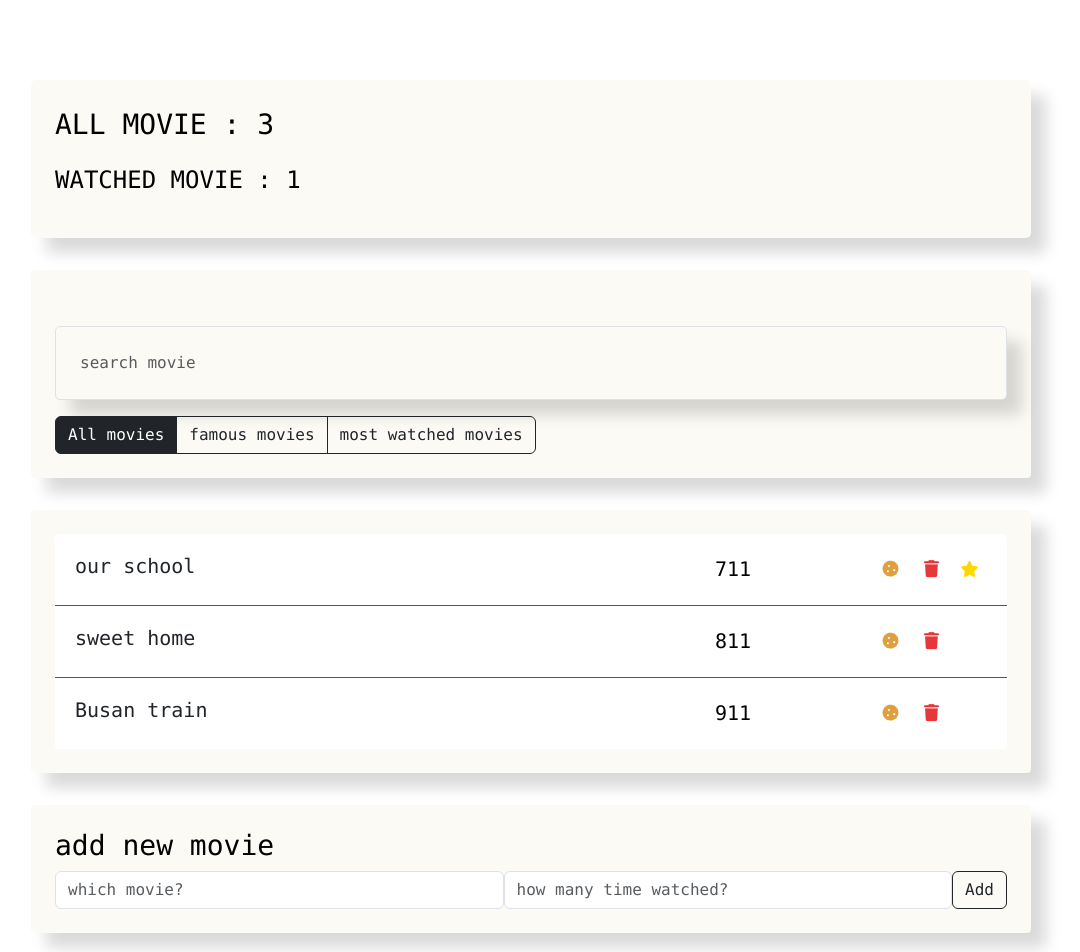
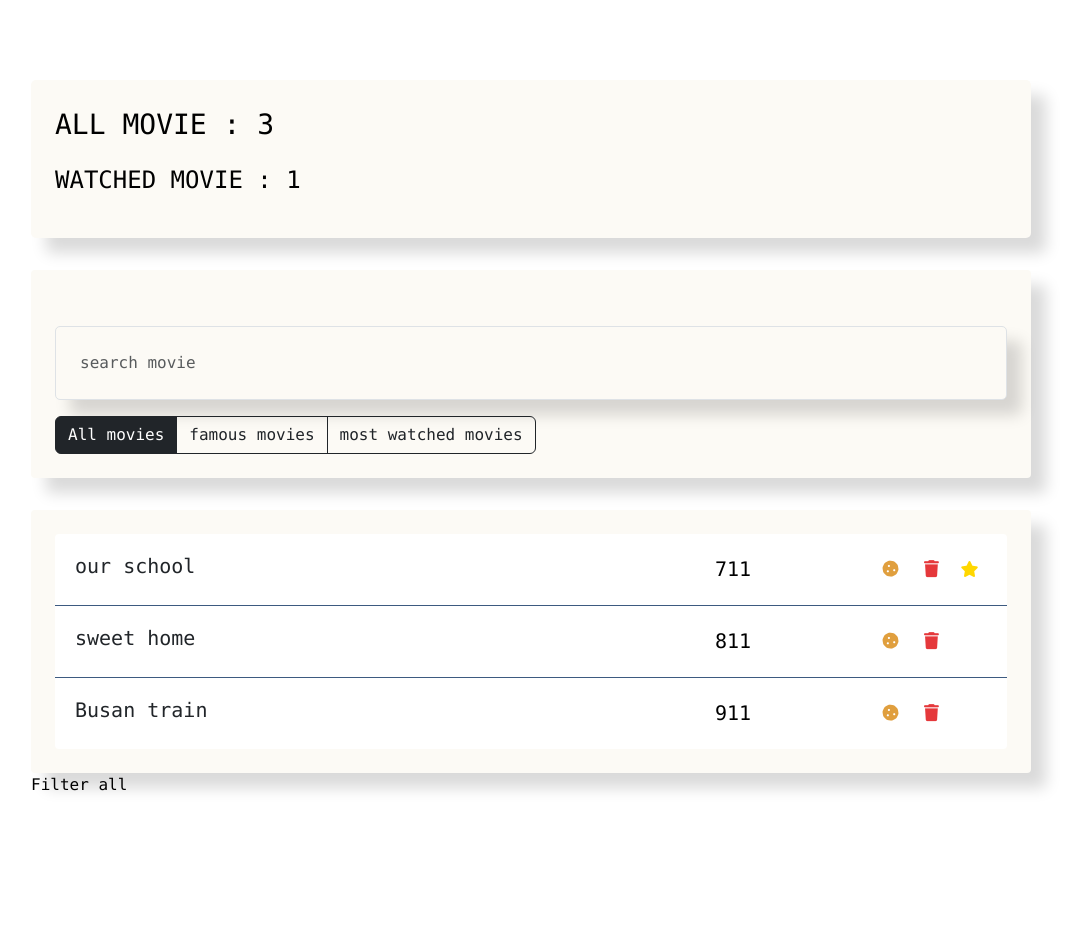
Before and after one commit to Sunat-Nur/Vue.js-demo-, a Vue app: page / in a window 1280 px wide. Shown: the top 952 px of the page, without its empty margins (109-1189 px from the left). After the commit the page ends 877 px from the top, so only its background shows below. Built offline with nearby package versions, Linux system fonts and the light colour scheme.

Commit message:
feat: create mounted, updated unmounted

```diff
--- a/src/components/app/App.vue
+++ b/src/components/app/App.vue
@@ -19,8 +19,8 @@
           @onToggle="onToggleHandler"
           @onRemove="onRemoveHandler"
       />
-      <!--      bola div dan ona div ga ma'lumot olyabdi-->
-      <MovieAddForm @createMovie="createMovie"/>
+      <div v-if="filter === 'all'">Filter all</div>
+      <MovieAddForm @createMovie="createMovie" v-else="filter === 'popular'"/>
     </div>
   </div>
 </template>
@@ -107,7 +107,19 @@ export default {
     },
     updateFilterHandler(filter) {
       this.filter = filter;
-    }
+    },
+    mountedLod() {
+      console.log("Mounted")
+    },
+    updatedLog() {
+      console.log("Updated")
+    },
+  },
+  mounted() {
+    this.mountedLod()
+  },
+  updated() {
+    this.updatedLog()
   },
 }
 </script>
@@ -135,4 +147,7 @@ export default {
   box-shadow: 15px 15px 15px rgba(0, 0, 0, 0.15);
 }
 
+.none {
+  display: none;
+}
 </style>
--- a/src/components/movie-add-form/MovieAddForm.vue
+++ b/src/components/movie-add-form/MovieAddForm.vue
@@ -45,6 +45,9 @@ export default {
       this.viewers = ""
     },
   },
+  unmounted() {
+    console.log("UNMOUNT")
+  }
 }
 </script>
 
```
